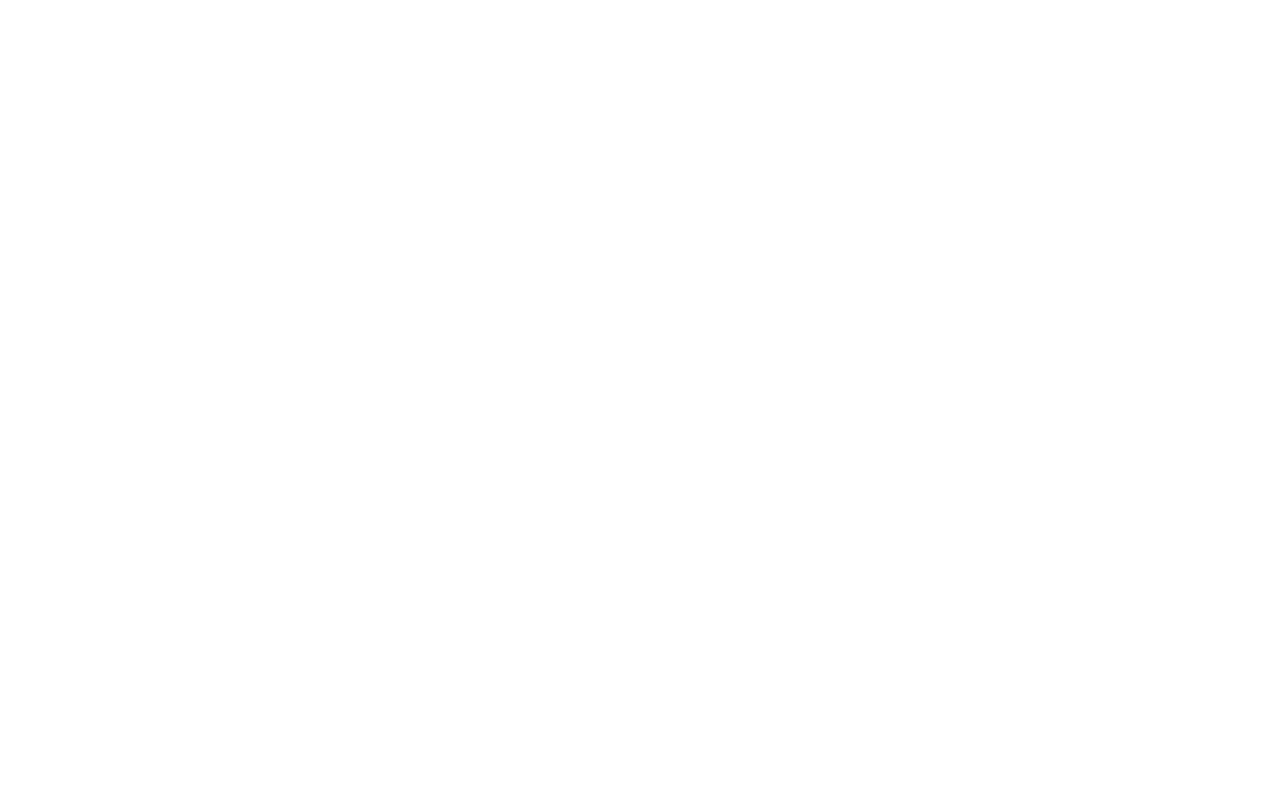
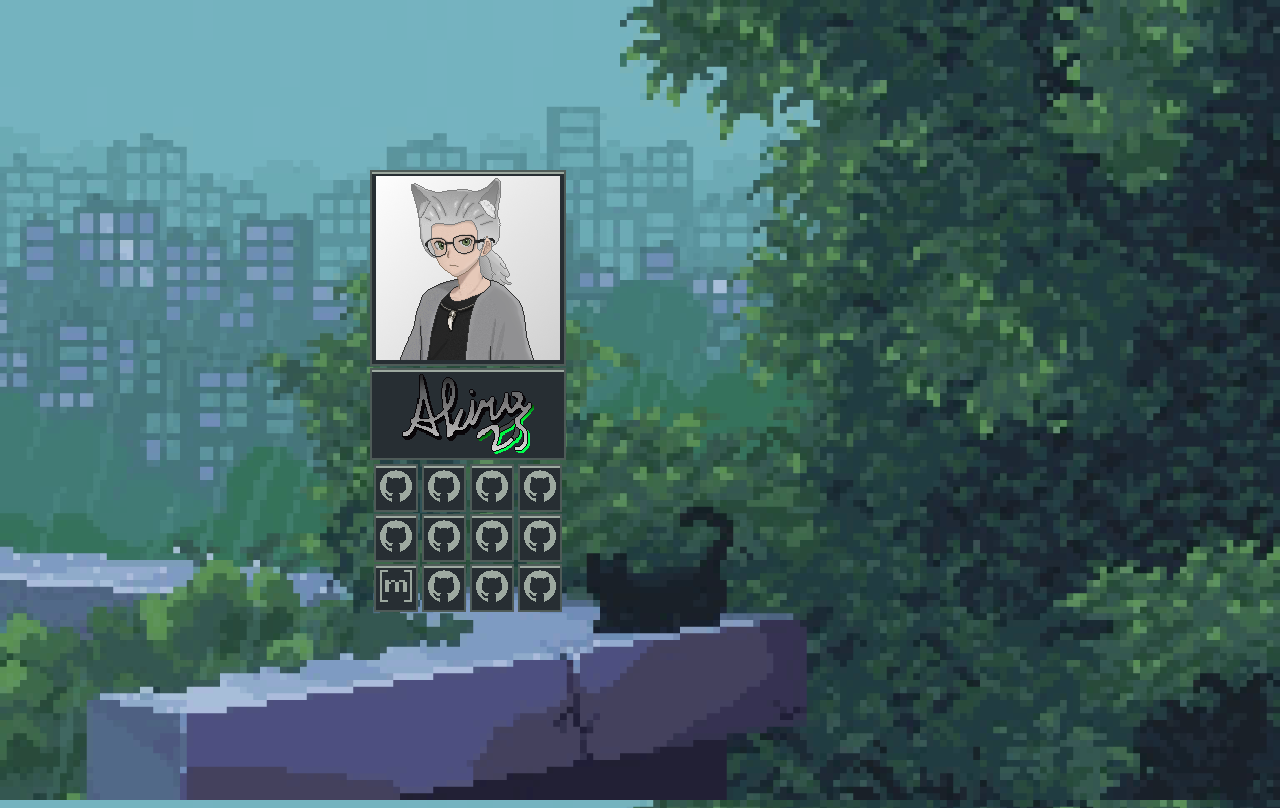
Before and after one commit to SkullGamer205/SkullGamer205, a plain HTML site: page public/index.html in a window 1280 px wide. Drawn offline with Linux system fonts and the light colour scheme.

Commit message:
Update [skip ci]

```diff
--- a/public/data/style.css
+++ b/public/data/style.css
@@ -5,26 +5,56 @@
     display                 : flex;
 }
 
+
+.box {
+    background          : #272E33;
+    border              : 2px   solid     #4F5B58;
+    box-shadow          : inset     0 2px #9DA9A0;
+    padding             : 4px;
+    margin              : 2px;
+}
+
 #left-closet {
-    width                   : 200px;
-    height                  : 100%;
-    background              : url(images/closet/left-side.png);
-    display                 : inline-block;
-    image-rendering         : pixelated;
+    width               : 200px;
+    height              : 100%;
+    /* background          : url(images/closet/left-side.png); */
+    display             : inline-block;
+    image-rendering     : pixelated;
 }
 
 #middle-closet {
-    width                   : 344px;
-    height                  : 100%;
-    background              : url(images/closet/middle.png);
-    display                 : inline-block;
-    image-rendering         : pixelated;
+    width               : 344px;
+    height              : 100%;
+    /* background          : url(images/closet/middle.png); */
+    display             : inline-block;
+    image-rendering     : pixelated;
 }
 
 #right-closet {
-    width                   : 96px;
-    height                  : 100%;
-    background              : url(images/closet/right-side.png);
-    display                 : inline-block;
-    image-rendering         : pixelated;
+    width               : 96px;
+    height              : 100%;
+    /* background          : url(images/closet/right-side.png); */
+    display             : inline-block;
+    image-rendering     : pixelated;
 }
+
+#avatar {
+    display             : flex;
+    justify-content     : center;
+    image-rendering     : pixelated;
+}
+
+#label {
+    width               : 184px;
+    height              : 80px;
+    display             : flex;
+    justify-content     : center;
+    image-rendering     : pixelated;
+}
+
+#links {
+    width               : 100%;
+    display             : flex;
+    justify-content     : center;
+    image-rendering     : pixelated;
+}
--- a/public/index.html
+++ b/public/index.html
@@ -20,7 +20,7 @@
                 backdrop-filter         : none !important;
 
             /* Backbround */
-                background              : url(data/images/backgrounds/background.png);
+                background              : url(data/images/backgrounds/background3.png);
                 background-size         : cover;
 
             /* Flex */
@@ -39,12 +39,48 @@
     <body>
         <!-- Main -->
         <div id = "main">
+
             <!-- Left Closet -->
             <div id = "left-closet">
+                <!-- Avatar -->
+                <div id = "avatar" class = "box">
+                    <img src="data/images/avatar.png">
+                </div>
+                <!-- Label -->
+                <div id = "label" class = "box">
+                    <img src="data/images/labels/akira25-label.png">
+                </div>
+                <!-- Links block -->
+                <div id = "links">
+                    <div>
+                        <div class = "box"><img src="data/icons/github.png"></div>
+                        <div class = "box"><img src="data/icons/github.png"></div>
+                        <div class = "box"><img src="data/icons/matrix.png"></div>
+                    </div>
+
+                    <div>
+                        <div class = "box"><img src="data/icons/github.png"></div>
+                        <div class = "box"><img src="data/icons/github.png"></div>
+                        <div class = "box"><img src="data/icons/github.png"></div>
+                    </div>
+
+                    <div>
+                        <div class = "box"><img src="data/icons/github.png"></div>
+                        <div class = "box"><img src="data/icons/github.png"></div>
+                        <div class = "box"><img src="data/icons/github.png"></div>
+                    </div>
+
+                    <div>
+                        <div class = "box"><img src="data/icons/github.png"></div>
+                        <div class = "box"><img src="data/icons/github.png"></div>
+                        <div class = "box"><img src="data/icons/github.png"></div>
+                    </div>
+                </div>
             </div>
+
             <!-- Middle Closet -->
-            <div id = "middle-closet">
-            </div>
+            <!-- <div id = "middle-closet"> -->
+            <!-- </div> -->
             <!-- Right Closet -->
             <!-- <div id = "right-closet"> -->
             <!-- </div> -->
```
Also changed, not shown: public/data/icons/github.png (added), public/data/icons/matrix.png (added), public/data/images/avatar.png (added), public/data/images/backgrounds/background.png (added), public/data/images/backgrounds/background3.png (added), public/data/images/closet/left-side.png (added), public/data/images/closet/middle.png (added), public/data/images/closet/right-side.png (added), public/data/images/labels/akira25-label.png (added).
